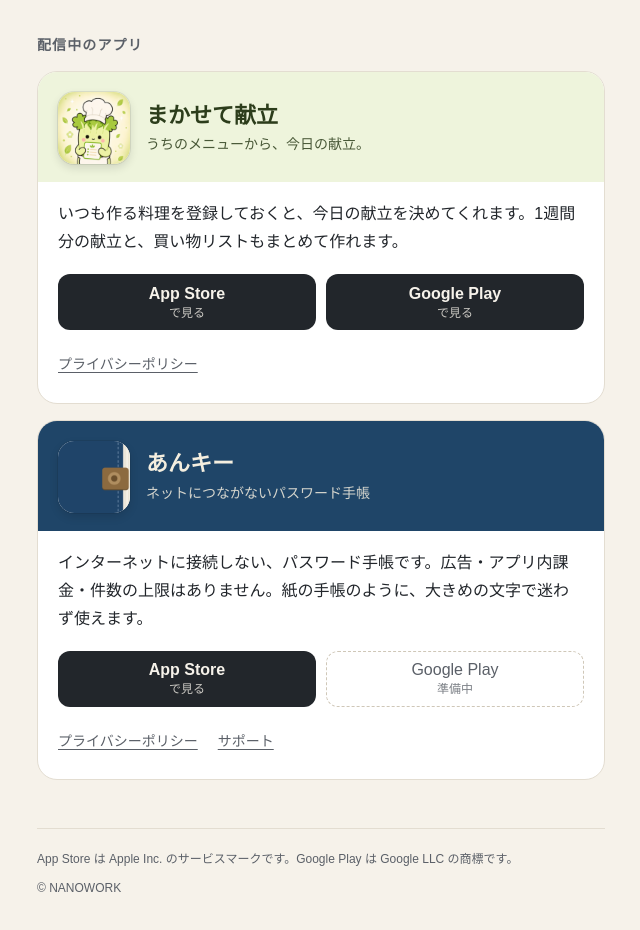
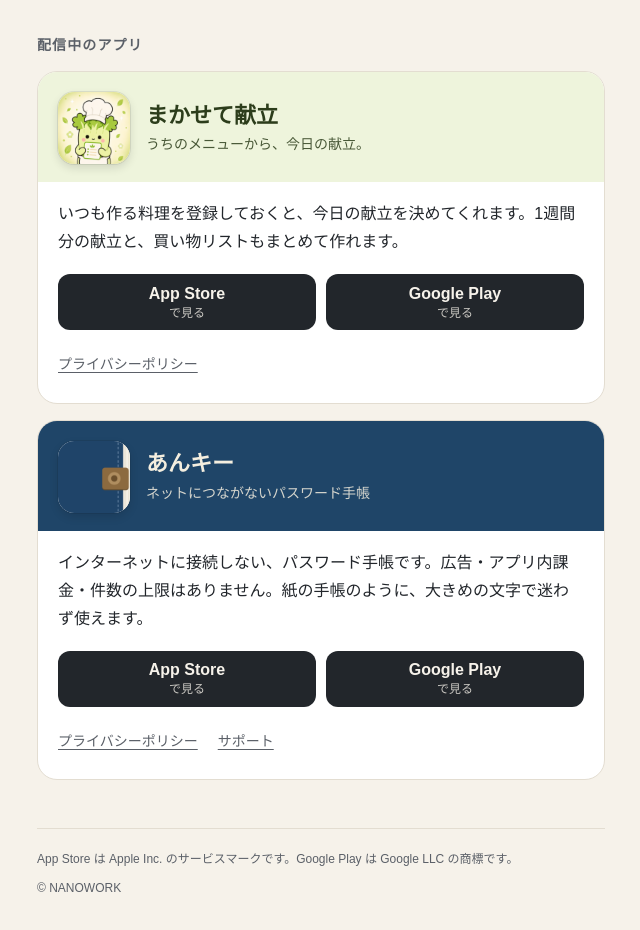
Before and after one commit to ke-nano/ke-nano.github.io, a plain HTML site: page index.html in a window 1280 px wide. Shown: the part 140-1070 px from the top of the page, without its empty margins (319-959 px from the left). Drawn offline with Linux system fonts and the light colour scheme; a web font is replaced by a local one.

Commit message:
あんキーの Google Play のリンクを追加

```diff
--- a/index.html
+++ b/index.html
@@ -267,7 +267,7 @@
           <p class="app__desc">インターネットに接続しない、パスワード手帳です。広告・アプリ内課金・件数の上限はありません。紙の手帳のように、大きめの文字で迷わず使えます。</p>
           <div class="stores">
             <a class="store" href="https://apps.apple.com/jp/app/id6832541130" aria-label="あんキーを App Store で見る">App Store<span class="store__sub">で見る</span></a>
-            <span class="store store--soon" aria-label="あんキーの Google Play 版は準備中です">Google Play<span class="store__sub">準備中</span></span>
+            <a class="store" href="https://play.google.com/store/apps/details?id=com.nano.ankey.app" aria-label="あんキーを Google Play で見る">Google Play<span class="store__sub">で見る</span></a>
           </div>
           <ul class="app__links">
             <li><a href="ankey/privacy-policy.html">プライバシーポリシー</a></li>
```
